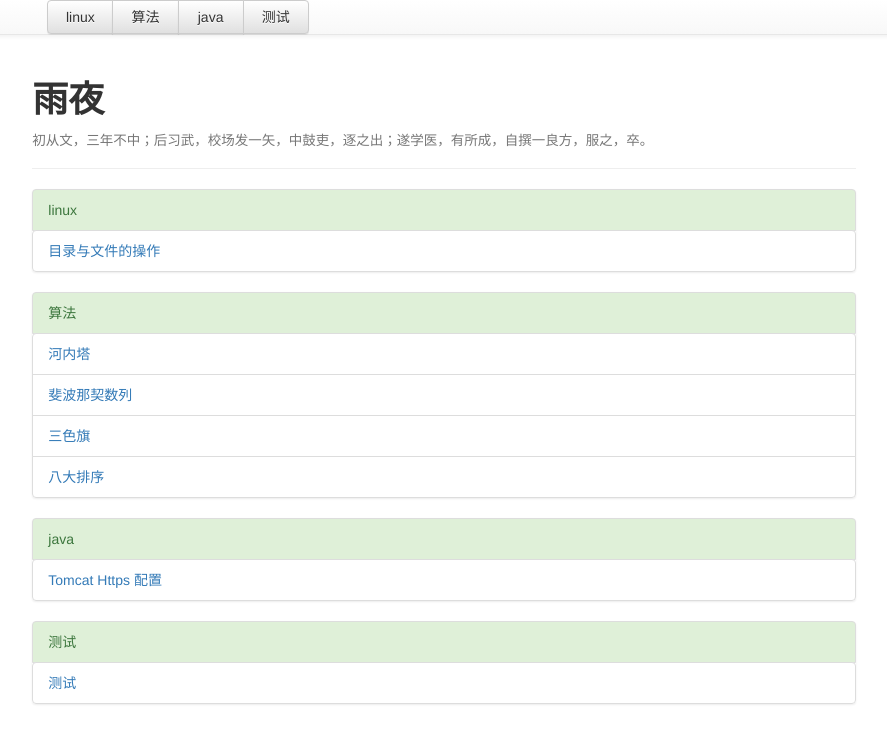
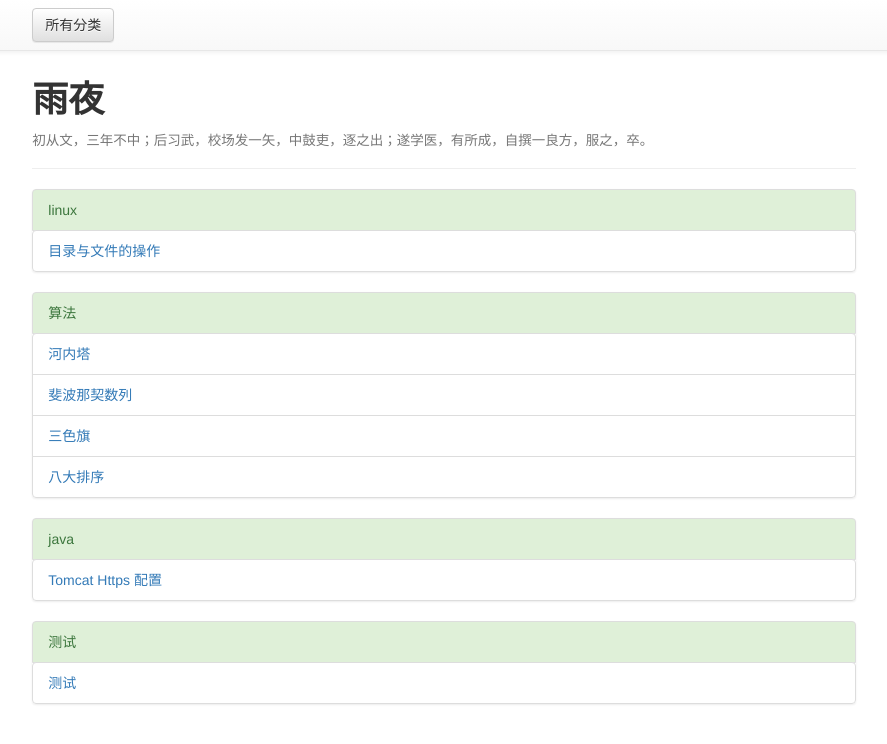
Before and after one commit to bit-ranger/blog, a Jekyll site: the page built from index.html, in a window 1280 px wide. Shown: the top 744 px of the page, without its empty margins (196-1083 px from the left). Built offline with Jekyll 4.4.1, drawn with Linux system fonts in a browser that asks for light colours; nearby versions of some CDN libraries; Markdown is read by kramdown in place of the engine named in the settings.

Commit message:
Update index.html

```diff
--- a/index.html
+++ b/index.html
@@ -18,21 +18,14 @@
     <title>{{ site.globalTitle }}</title>
 </head>
 <body>
-    <nav class="navbar navbar-default navbar-fixed-top" role="navigation" style="min-height: 35px;">
+    <nav class="navbar navbar-default navbar-fixed-top" role="navigation">
         <div class="container-fluid">
             <div class="row">
                 <div class="col-lg-8 col-lg-offset-2 col-md-10 col-md-offset-1 ">
                     <div class="container-fluid">
-                        <div class="row hidden-xs col-sm">
-                            <div class="btn-group col-lg-12" role="group" >
-                                {% for category in site.categories %}
-                                    <a class="btn btn-{{ site.navSkin }} col-md-1 col-lg-1 " href="#{{ category | first }}">{{ category | first }}</a>
-                                {% endfor %}
-                            </div>
-                        </div>
-                        <div class="row hidden-md hidden-lg">
+                        <div class="row">
                             <div class="dropdown" >
-                                <button id="dLabel" type="button" data-toggle="dropdown" aria-haspopup="true" aria-expanded="false" class="btn btn-{{ site.navSkin-xs }} bth-block">
+                                <button id="dLabel" type="button" data-toggle="dropdown" aria-haspopup="true" aria-expanded="false" class="btn btn-{{ site.navSkin }} navbar-btn bth-block">
                                     所有分类
                                 </button>
                                 <ul class="dropdown-menu" role="menu" aria-labelledby="dLabel">
```
